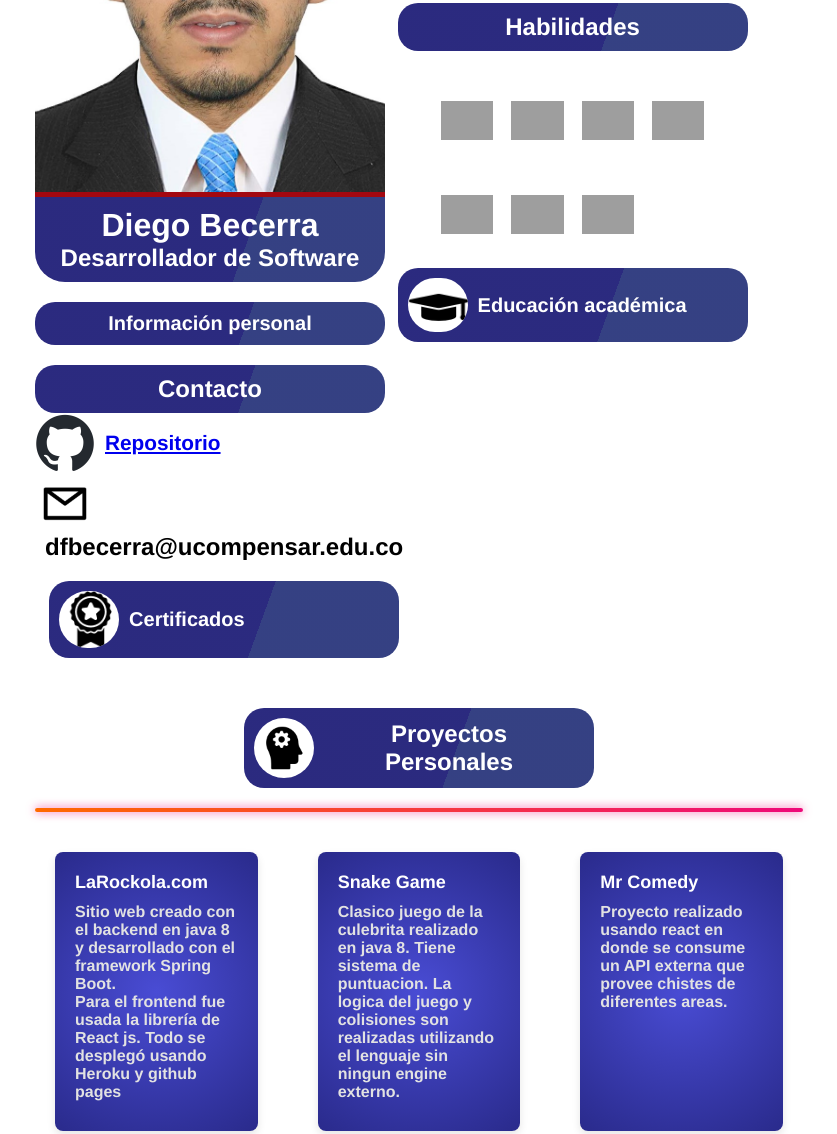
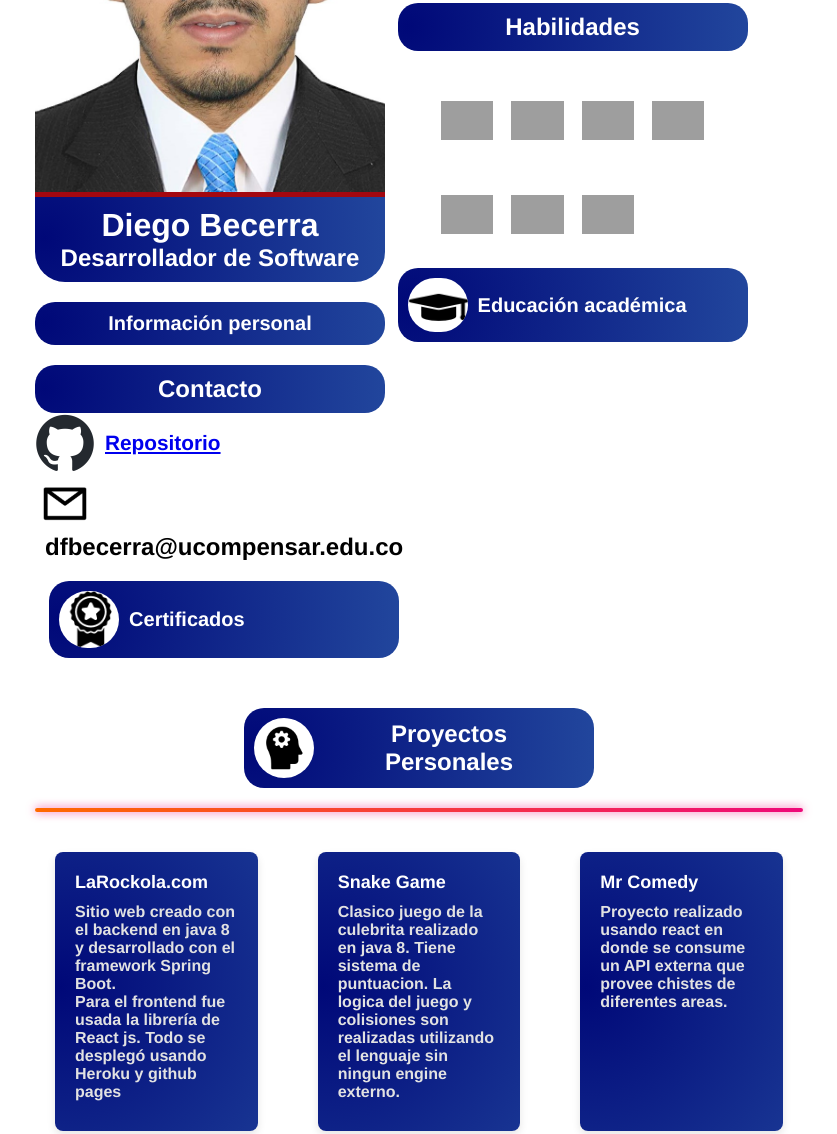
Before and after one commit to DiegoFerBZ/Curriculum, a plain HTML site: page index.html in a window 1280 px wide. Shown: the part 349-1483 px from the top of the page, without its empty margins (221-1058 px from the left). Drawn offline with Linux system fonts and the light colour scheme; grey boxes are pictures that could not be loaded.

Commit message:
Feat: Cambio de color en general y js

```diff
--- a/index.js
+++ b/index.js
@@ -23,8 +23,8 @@ function chan_color() { //Con esta funcion se cambian los colores de los titulos
   var btncol = document.getElementsByClassName("desplegar");
   var nortit = document.getElementsByClassName("tit");
   if (cont % 2 == 0) {
-    for (var n = 0; n < nortit.length; n++) { nortit[n].setAttribute("style", "background: linear-gradient(110deg, #050468d8 60%, #0b1969d3 60%);")} //Fondo azul
-    for (var i = 0; i < btncol.length; i++) { btncol[i].setAttribute("style", "background: linear-gradient(110deg, #050468d8 60%, #0b1969d3 60%);")}
+    for (var n = 0; n < nortit.length; n++) { nortit[n].setAttribute("style", "background-image: radial-gradient(circle 975px at 2.6% 48.3%,rgba(0, 8, 120, 1) 0%,rgba(95, 184, 224, 1) 99.7%);")} //Fondo azul
+    for (var i = 0; i < btncol.length; i++) { btncol[i].setAttribute("style", "background-image: radial-gradient(circle 975px at 2.6% 48.3%,rgba(0, 8, 120, 1) 0%,rgba(95, 184, 224, 1) 99.7%);")}
   } else {
     for (var n = 0; n < nortit.length; n++) { nortit[n].setAttribute("style", "background: linear-gradient(110deg, #d84805d8 60%, #e24608c5 60%);")} //Fondo rojo
     for (var i = 0; i < btncol.length; i++) { btncol[i].setAttribute("style", "background: linear-gradient(110deg, #d84805d8 60%, #e24608c5 60%);") }
--- a/style.css
+++ b/style.css
@@ -24,7 +24,11 @@ header {
 
 #ptitle {
   border-top: 5px solid #a30810;
-  background: linear-gradient(110deg, #050468d8 60%, #0b1969d3 60%);
+  background-image: radial-gradient(
+    circle 975px at 2.6% 48.3%,
+    rgba(0, 8, 120, 1) 0%,
+    rgba(95, 184, 224, 1) 99.7%
+  );
   color: white;
   text-align: center;
   width: 350px;
@@ -43,7 +47,11 @@ div.tit {
   display: flex;
   margin: 20px auto 0px;
   border-radius: 20px;
-  background: linear-gradient(110deg, #050468d8 60%, #0b1969d3 60%);
+  background-image: radial-gradient(
+    circle 975px at 2.6% 48.3%,
+    rgba(0, 8, 120, 1) 0%,
+    rgba(95, 184, 224, 1) 99.7%
+  );
   padding: 10px;
   text-align: center;
 }
@@ -139,7 +147,11 @@ button.desplegar {
   display: block;
   margin: 20px auto 0px;
   border-radius: 20px;
-  background: linear-gradient(110deg, #050468d8 60%, #0b1969d3 60%);
+  background-image: radial-gradient(
+    circle 975px at 2.6% 48.3%,
+    rgba(0, 8, 120, 1) 0%,
+    rgba(95, 184, 224, 1) 99.7%
+  );
   padding: 10px;
 }
 
@@ -223,9 +235,9 @@ h2.destit {
 .card-proyecto {
   display: block;
   background-image: radial-gradient(
-    circle 382px at 50% 50.2%,
-    rgba(73, 76, 212, 1) 0.1%,
-    rgba(3, 1, 50, 1) 100.2%
+    circle 975px at 2.6% 48.3%,
+    rgba(0, 8, 120, 1) 0%,
+    rgba(95, 184, 224, 1) 99.7%
   );
 
   border-radius: 8px;
```
